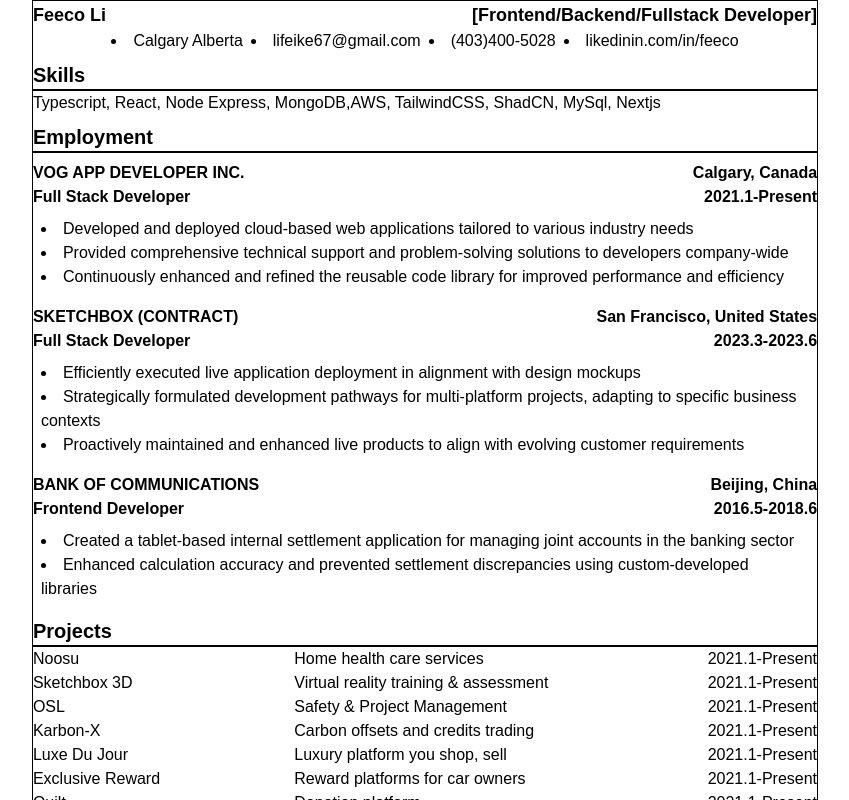
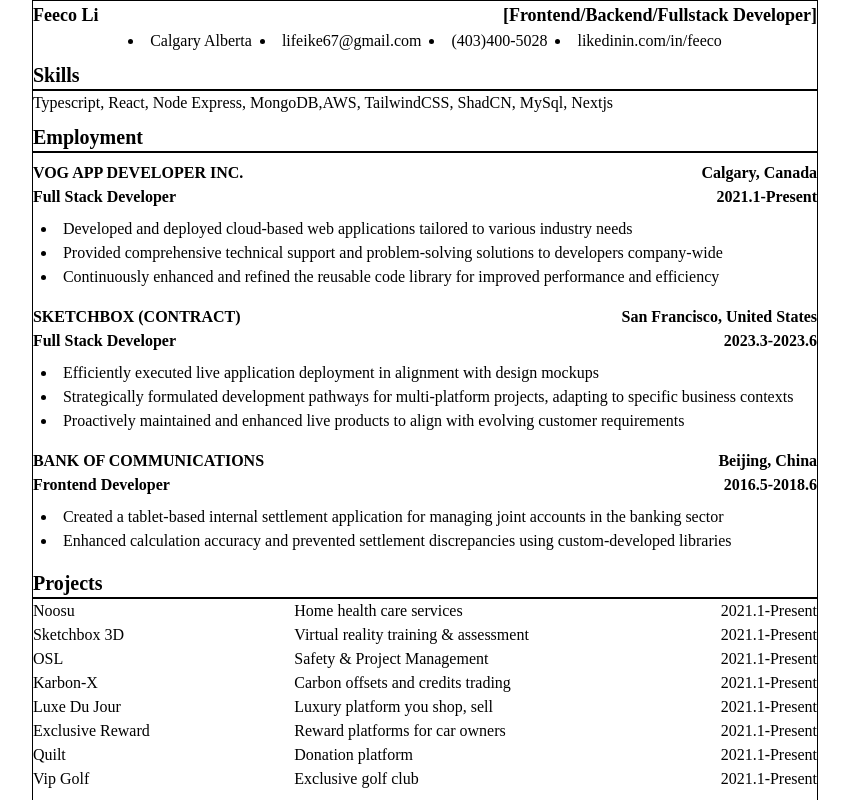
Before and after one commit to lifeike/lifeike.github.io, a React (Create React App) app: page / in a window 1280 px wide. Shown: the top 800 px of the page, without its empty margins (215-1064 px from the left). Built offline with nearby package versions, Linux system fonts and the light colour scheme.

Commit message:
add font

```diff
--- a/package.json
+++ b/package.json
@@ -3,6 +3,7 @@
   "version": "0.1.0",
   "private": true,
   "dependencies": {
+    "@fontsource/eb-garamond": "^5.1.1",
     "@testing-library/jest-dom": "^5.17.0",
     "@testing-library/react": "^13.4.0",
     "@testing-library/user-event": "^13.5.0",
--- a/src/App.js
+++ b/src/App.js
@@ -4,7 +4,7 @@
 
 function App() {
   return (
-    <div className="w-[208mm] m-auto border border-black">
+    <div className="w-[208mm] m-auto border border-black font-eb-garamond">
       <WebResume />
       {/* <AIResume /> */}
     </div>
--- a/src/index.css
+++ b/src/index.css
@@ -1,3 +1,4 @@
 @tailwind base;
 @tailwind components;
 @tailwind utilities;
+@import "@fontsource/eb-garamond";
--- a/tailwind.config.js
+++ b/tailwind.config.js
@@ -5,6 +5,7 @@
     extend: {
       fontFamily: {
         sans: ["Arial", "sans-serif"],
+        "eb-garamond": ["EB Garamond", "serif"],
       },
     },
   },
```
Also changed, not shown: 26 other files (tests, documents, lock files or other folders).
